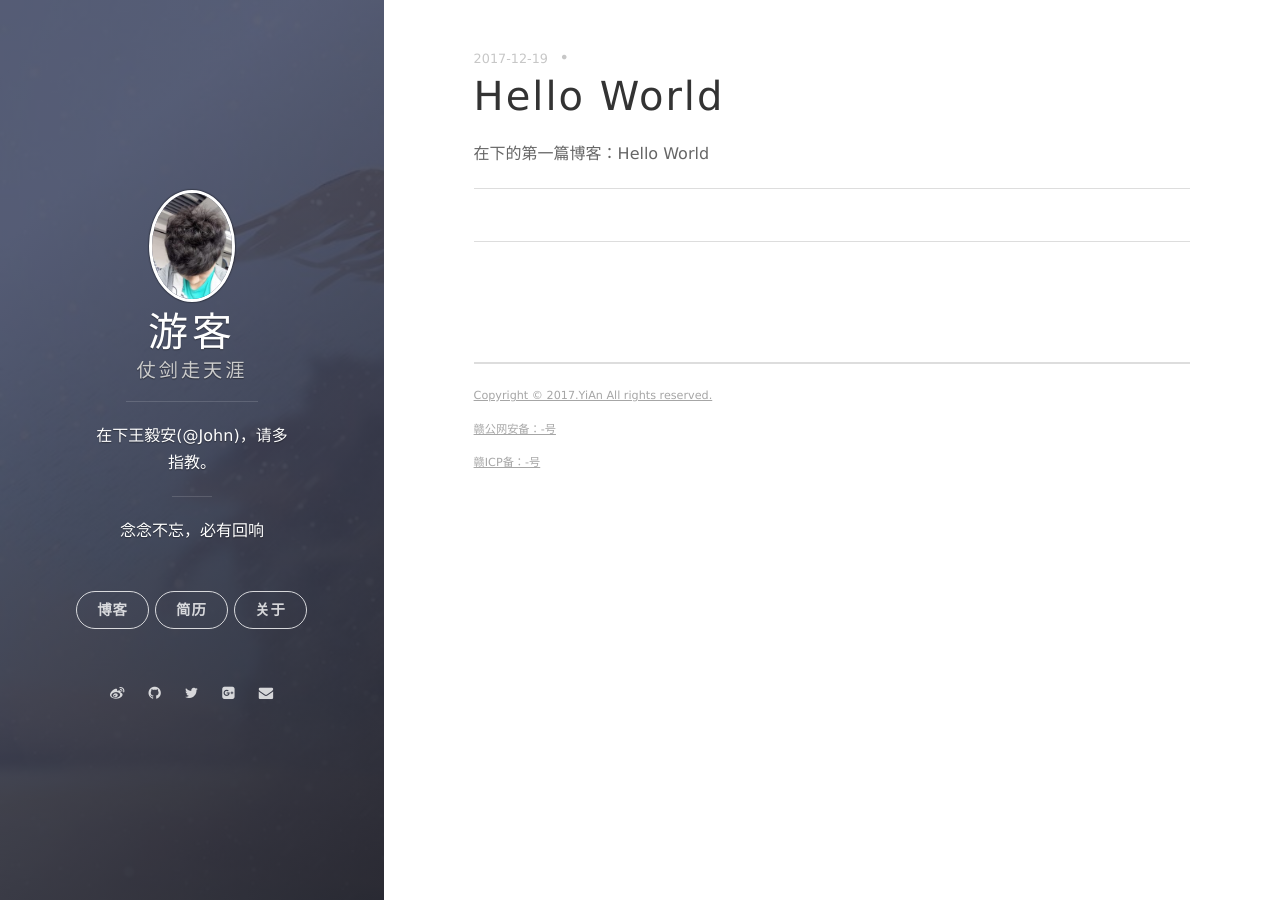
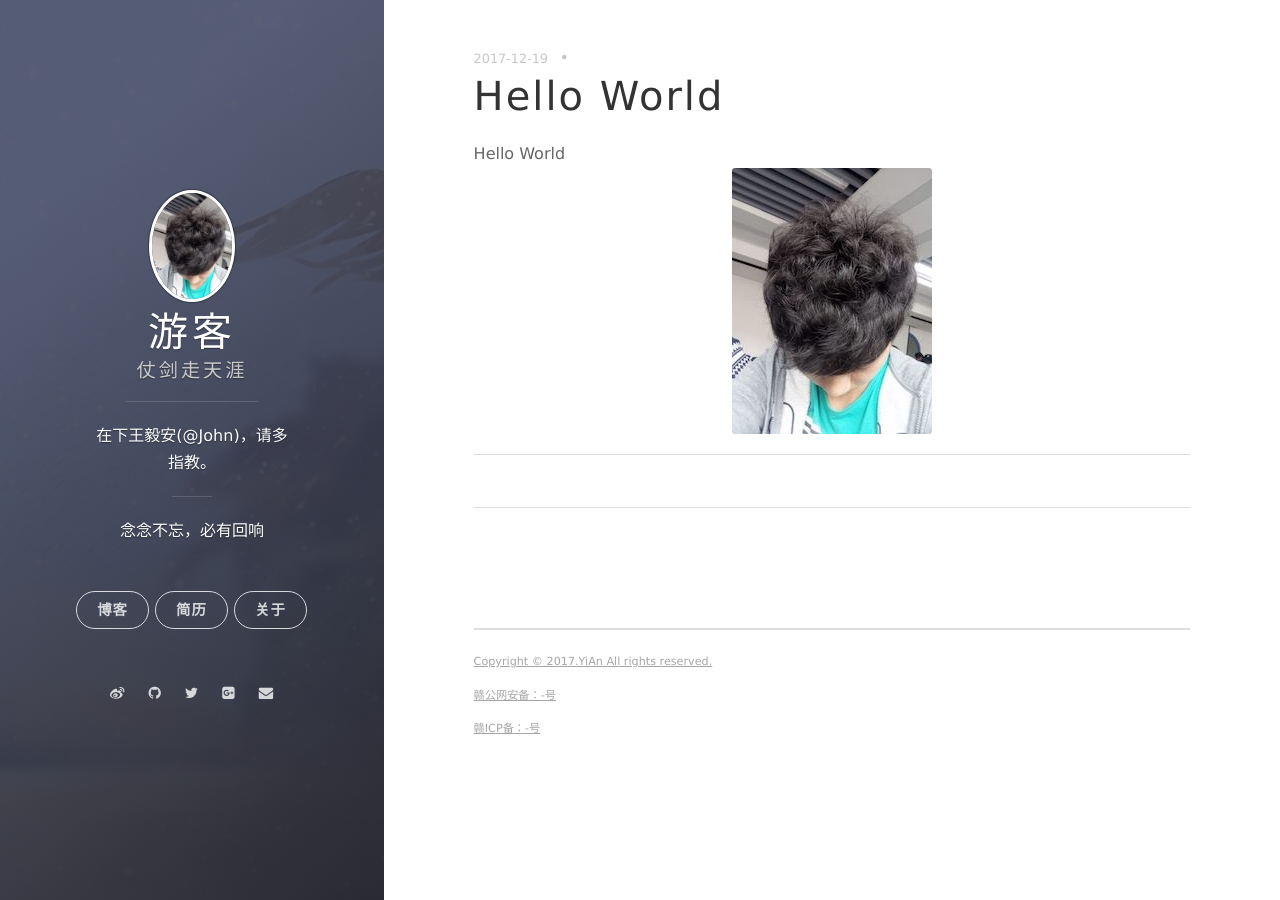
Before and after one commit to oneyian/oneyian.github.com, a Jekyll site: the page built from _posts/2017-12-19-hello-world.markdown, in a window 1280 px wide. Built offline with Jekyll 4.4.1, drawn with Linux system fonts in a browser that asks for light colours; nearby versions of some CDN libraries; comment, search, counter and statistics services are not loaded.

Commit message:
第一篇博客

```diff
--- a/_posts/2017-12-19-hello-world.markdown
+++ b/_posts/2017-12-19-hello-world.markdown
@@ -4,5 +4,5 @@ title: Hello World
 date: 2017-12-19 16:20:0.000000000 +09:00
 ---
 
-
-在下的第一篇博客：Hello World
+Hello World
+![John]({{ site.url }}/assets/images/avatar.jpg)
```
Also changed, not shown: 1 other file.
